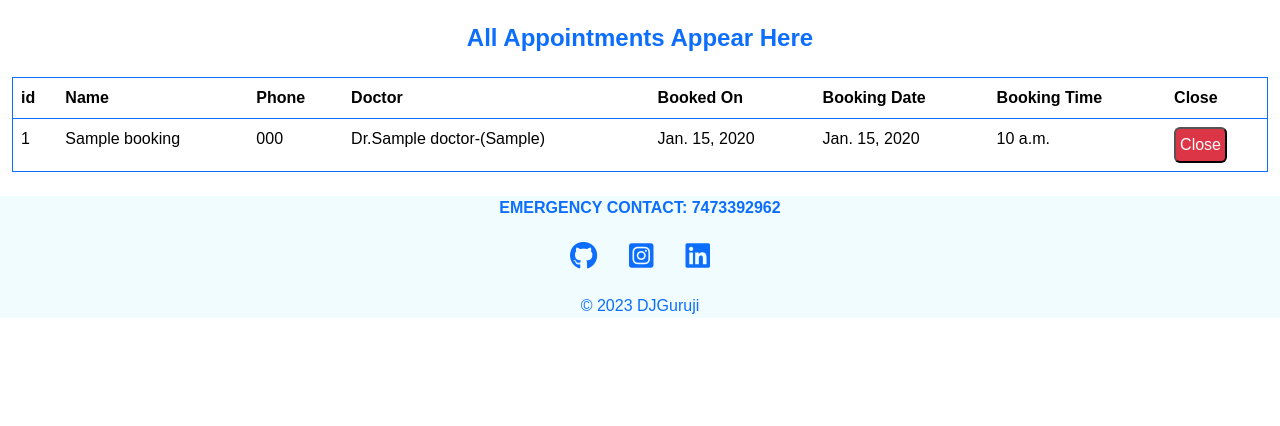
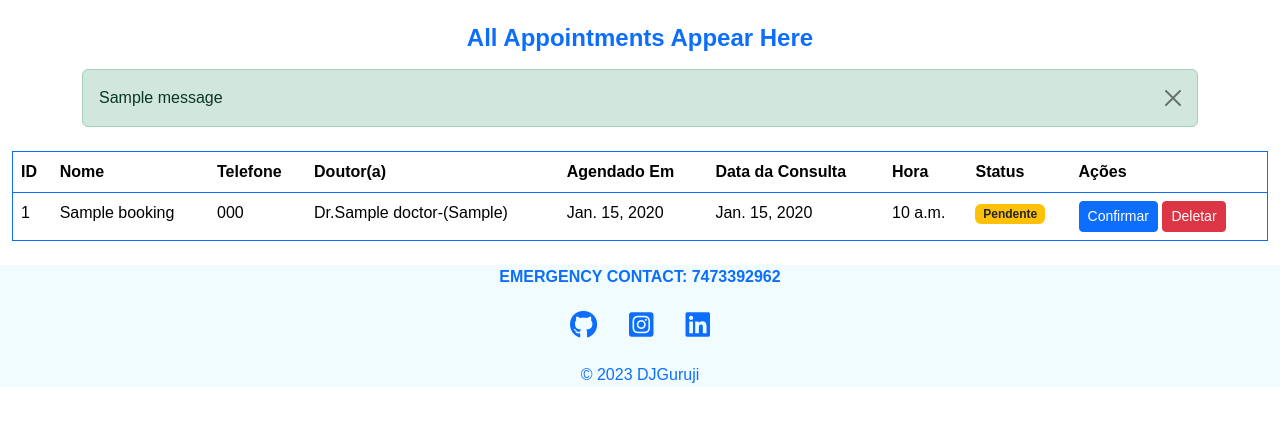
Before and after one commit to alinevitoriaw/MedicalAppointment, a Django app: page /delete/1 in a window 1280 px wide. Shown: the part 74-500 px from the top of the page. Run offline with Django 4.2, Linux system fonts and the light colour scheme; a user stored in the database is signed in; tables that the repository leaves empty hold one stand-in row (values such as "Sample post"); one stand-in notice (Sample message) is shown; some libraries are stand-ins or nearby versions; some web fonts are replaced.

Commit message:
Organizando e implementando funcionalidade de confirmação de agendamento

```diff
--- a/templates/appointments.html
+++ b/templates/appointments.html
@@ -6,20 +6,33 @@ doctors
 {% block content %}
 <div class="container-fluid">
   <h4 class="p-2 mt-3 fw-bold text-primary text-center">All Appointments Appear Here</h4>
+
+  {% if messages %}
+    <div class="container">
+      {% for message in messages %}
+        <div class="alert alert-success alert-dismissible fade show" role="alert">
+          {{ message }}
+          <button type="button" class="btn-close" data-bs-dismiss="alert" aria-label="Close"></button>
+        </div>
+      {% endfor %}
+    </div>
+  {% endif %}
+
   <div class="table-responsive">
     <table class="mt-2 table border border-primary fs-6">
       <thead>
         <tr>
-          <th scope="col">id</th>
-          <th scope="col">Name</th>
-          <th scope="col">Phone</th>
-          <th scope="col">Doctor</th>
-          <th scope="col">Booked On</th>
-          <th scope="col">Booking Date</th>
-          <th scope="col">Booking Time</th>
-          {% if user.is_authenticated and user.is_superuser %}
-          <th scope="col">Close</th>
-          {% endif %}
+          <th scope="col">ID</th>
+          <th scope="col">Nome</th>
+          <th scope="col">Telefone</th>
+          <th scope="col">Doutor(a)</th>
+          <th scope="col">Agendado Em</th>
+          <th scope="col">Data da Consulta</th>
+          <th scope="col">Hora</th>
+
+          <th scope="col">Status</th>
+
+          <th scope="col">Ações</th>
         </tr>
       </thead>
       <tbody>
@@ -32,14 +45,31 @@ doctors
           <td>{{ d.booked_on }}</td>
           <td>{{ d.booking_date }}</td>
           <td>{{ d.booking_time }}</td>
-          {% if user.is_authenticated and user.is_superuser %}
+
           <td>
-            <form method="post" action="{% url 'delete' d.id %}">
+            {% if d.status == 'Confirmado' %}
+              <span class="badge bg-success">{{ d.status }}</span>
+            {% else %}
+              <span class="badge bg-warning text-dark">{{ d.status }}</span>
+            {% endif %}
+          </td>
+
+          <td>
+
+            {% if d.status == 'Pendente' %}
+            <form method="post" action="{% url 'confirm_booking' d.id %}" class="d-inline">
               {% csrf_token %}
-              <button type="submit" class="delete-button bg-danger text-white p-1 rounded">Close</button>
+              <button type="submit" class="btn btn-sm btn-primary">Confirmar</button>
             </form>
+            {% endif %}
+
+            {% if user.is_authenticated and user.is_superuser %}
+            <form method="post" action="{% url 'delete' d.id %}" class="d-inline">
+              {% csrf_token %}
+              <button type="submit" class="delete-button btn btn-sm btn-danger">Deletar</button>
+            </form>
+            {% endif %}
           </td>
-          {% endif %}
         </tr>
         {% endfor %}
       </tbody>
@@ -51,12 +81,10 @@ doctors
   document.querySelectorAll('.delete-button').forEach(function(button) {
     button.addEventListener('click', function(event) {
       event.preventDefault();
-      if (window.confirm('Are you sure you want to delete this item?')) {
-        // If the user confirms, submit the form
-        event.target.parentElement.submit();
+      if (window.confirm('Tem certeza que deseja deletar este agendamento?')) {
+        event.target.closest('form').submit();
       }
     });
   });
 </script>
-
 {% endblock %}
```
